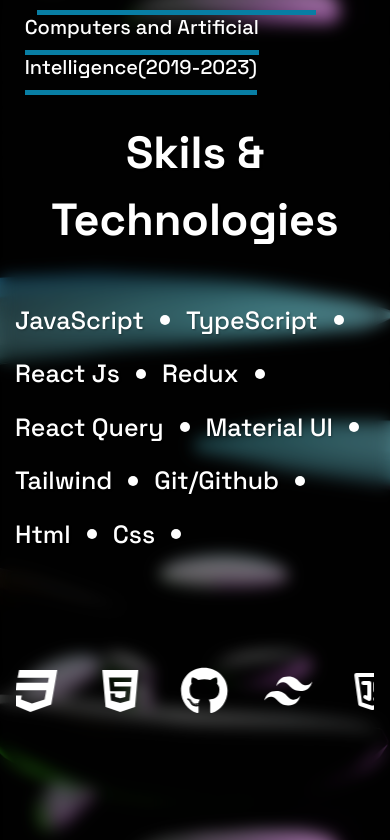
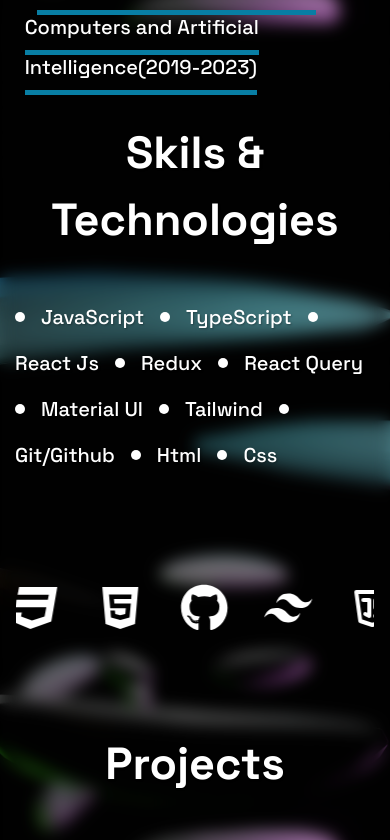
Before and after one commit to shawkysobhy/Portfolio, a React (Vite) app: page / in a window 390 px wide. Shown: the part 1664-2504 px from the top of the page. Built offline with nearby package versions, Linux system fonts and the light colour scheme.

Commit message:
update Mock Pages Skills

```diff
--- a/src/Mock/skillsList.js
+++ b/src/Mock/skillsList.js
@@ -10,3 +10,13 @@
 	'Html',
 	'Css',
 ];
+export const projectKeywords = {
+	javascript:'JavaScript',
+	typescript:'TypeScript',
+	react:'React Js',
+	redux:'Redux',
+	reactQuery:'React Query',
+	mui:'Material UI',
+	tailwind:'Tailwind',
+	htmlCss:'Html/Css',
+};
--- a/src/components/Skills/SkillsList.jsx
+++ b/src/components/Skills/SkillsList.jsx
@@ -1,6 +1,5 @@
 import { Box } from '@mui/material';
 import SkillsTypography from './SkillsTypography';
-import CustomDot from '../Typography/CustomDot';
 function SkillsList({ skills }) {
 	return (
 		<Box
@@ -12,10 +11,7 @@
 				alignItems: 'center',
 			}}>
 			{skills.map((skill) => (
-				<>
-					<SkillsTypography>{skill}</SkillsTypography>
-					<CustomDot />
-				</>
+				<SkillsTypography key={skill}>{skill}</SkillsTypography>
 			))}
 		</Box>
 	);
--- a/src/components/Skills/SkillsTypography.jsx
+++ b/src/components/Skills/SkillsTypography.jsx
@@ -1,22 +1,26 @@
 import { Typography } from '@mui/material';
 import { useTheme } from '@mui/material/styles';
+import CustomDot from '../Typography/CustomDot';
 function SkillsTypography({  children ,sxcustom }) {
 		const theme = useTheme();
 
 	return (
+		<>
+			<CustomDot />
 			<Typography
 				sx={{
 					color: 'white',
 					fontSize: '30px',
 					fontWeight: '500',
-				[theme.breakpoints.down('sm')]: {
-					fontSize: '25px',
+					[theme.breakpoints.down('md')]: {
+						fontSize: '20px',
 					},
 					textShadow: '1px 1px 2px rgba(0, 0, 0, 0.3)',
 					...sxcustom,
 				}}>
 				{children}
 			</Typography>
+		</>
 	);
 }
 
--- a/src/pages/Skills.jsx
+++ b/src/pages/Skills.jsx
@@ -19,7 +19,6 @@
 	return (
 		<Box
 			sx={{
-				minHeight: '100vh',
 				display: 'flex',
 				flexDirection: 'column',
 				marginInline: 'auto',
@@ -27,7 +26,6 @@
 			}}>
 			<Box
 				sx={{
-					overflow: 'auto',
 					flex: '1',
 					backdropFilter: 'blur(3px) brightness(.8) ',
 				}}>
```
Lines whose indentation alone changed are shown as unchanged.
